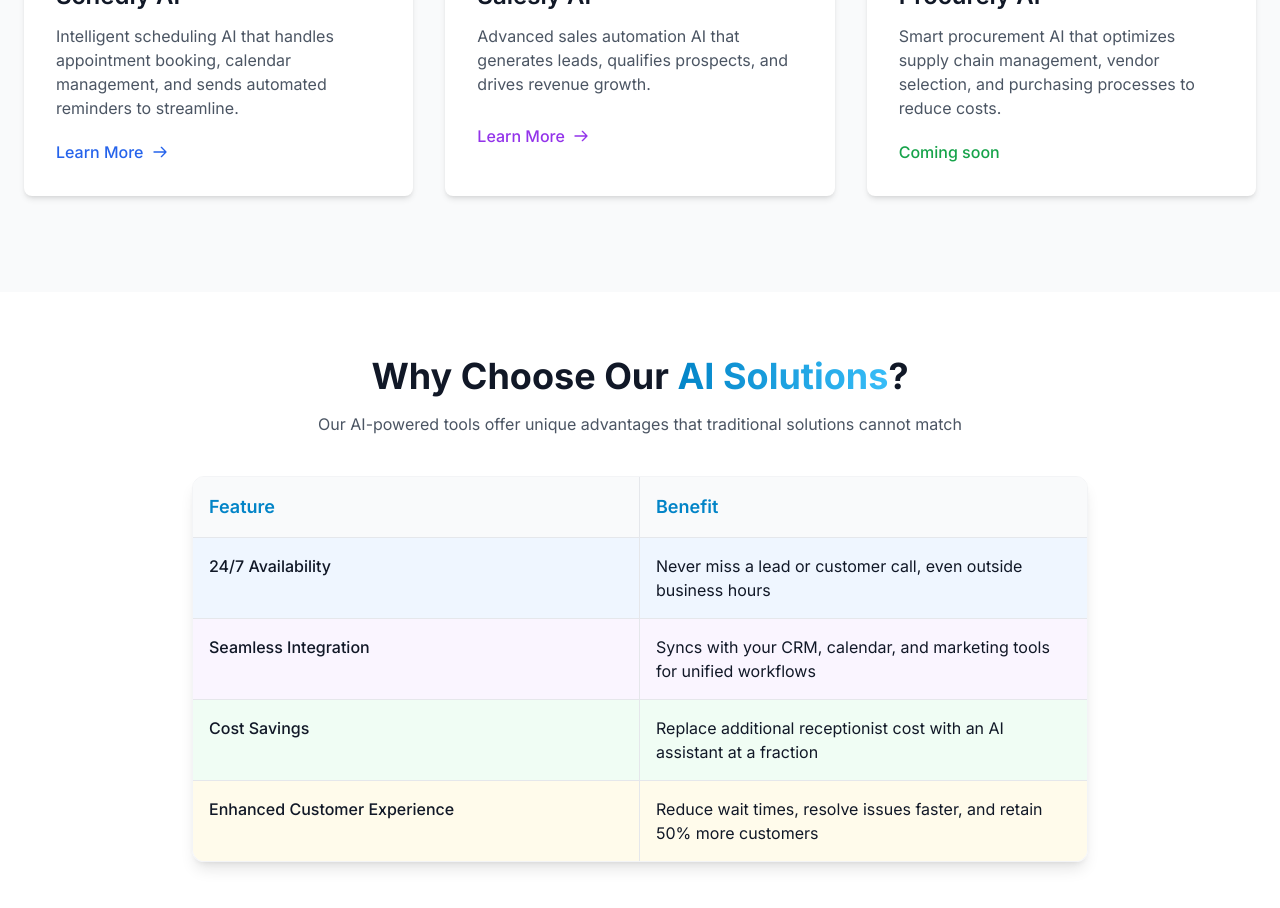
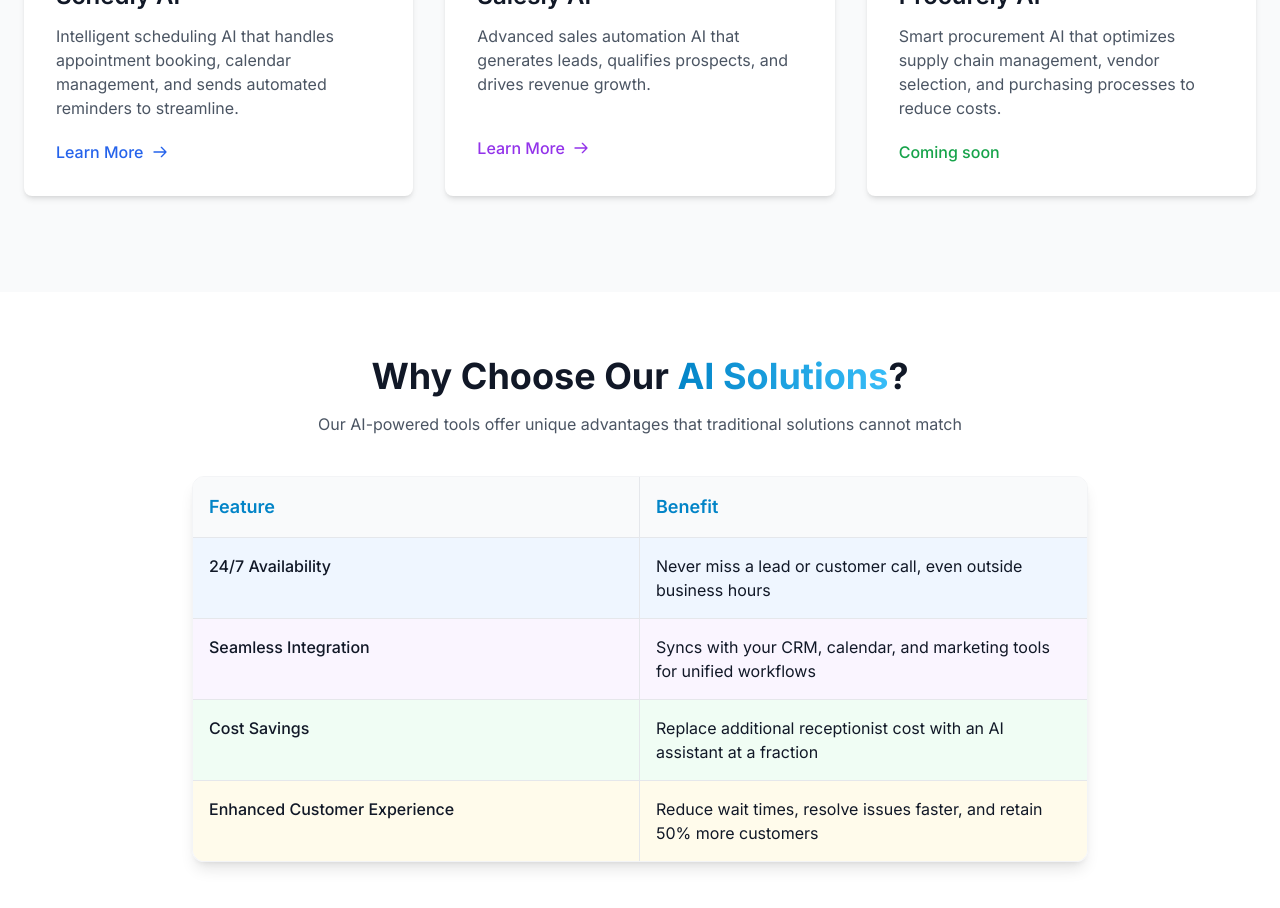
Before and after one commit to Jannatt22/Effibotic-changes, a Next.js app in the folder my-app/: page / in a window 1280 px wide. Shown: the part 1140-2048 px from the top of the page. Built offline with nearby package versions, Linux system fonts and the light colour scheme.

Commit message:
salesly learn more

```diff
--- a/my-app/src/app/page.tsx
+++ b/my-app/src/app/page.tsx
@@ -137,7 +137,7 @@ export default function Home() {
                 href="https://salesly.effibotic.com/"
                 target="_blank"
                 rel="noopener noreferrer"
-                className="inline-flex items-center text-purple-600 font-medium hover:text-purple-700 mt-3"
+                className="inline-flex items-center text-purple-600 font-medium hover:text-purple-700 mt-6"
               >
                 Learn More
                 <svg className="w-4 h-4 ml-2" fill="none" stroke="currentColor" viewBox="0 0 24 24" xmlns="http://www.w3.org/2000/svg">
```
